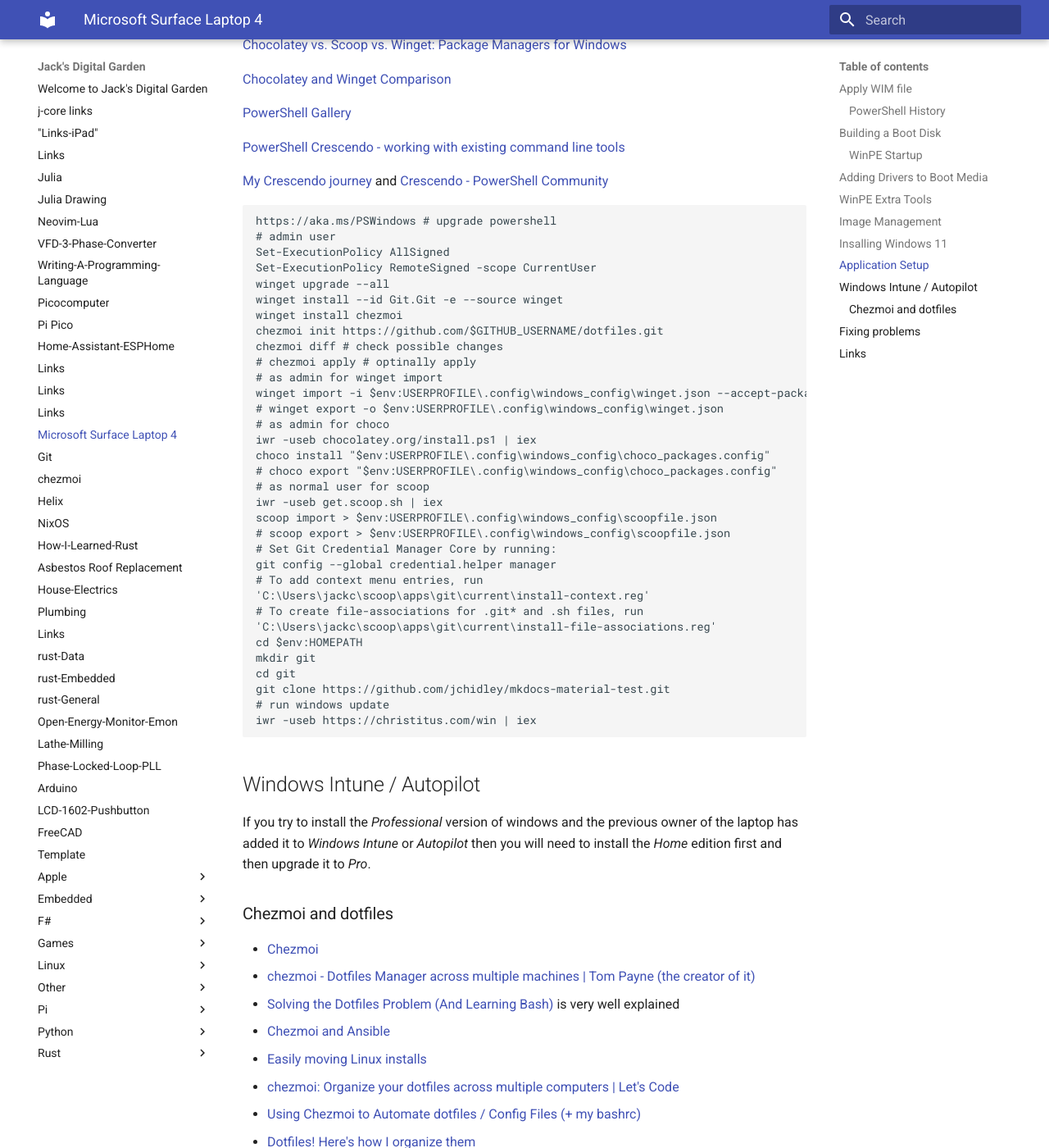
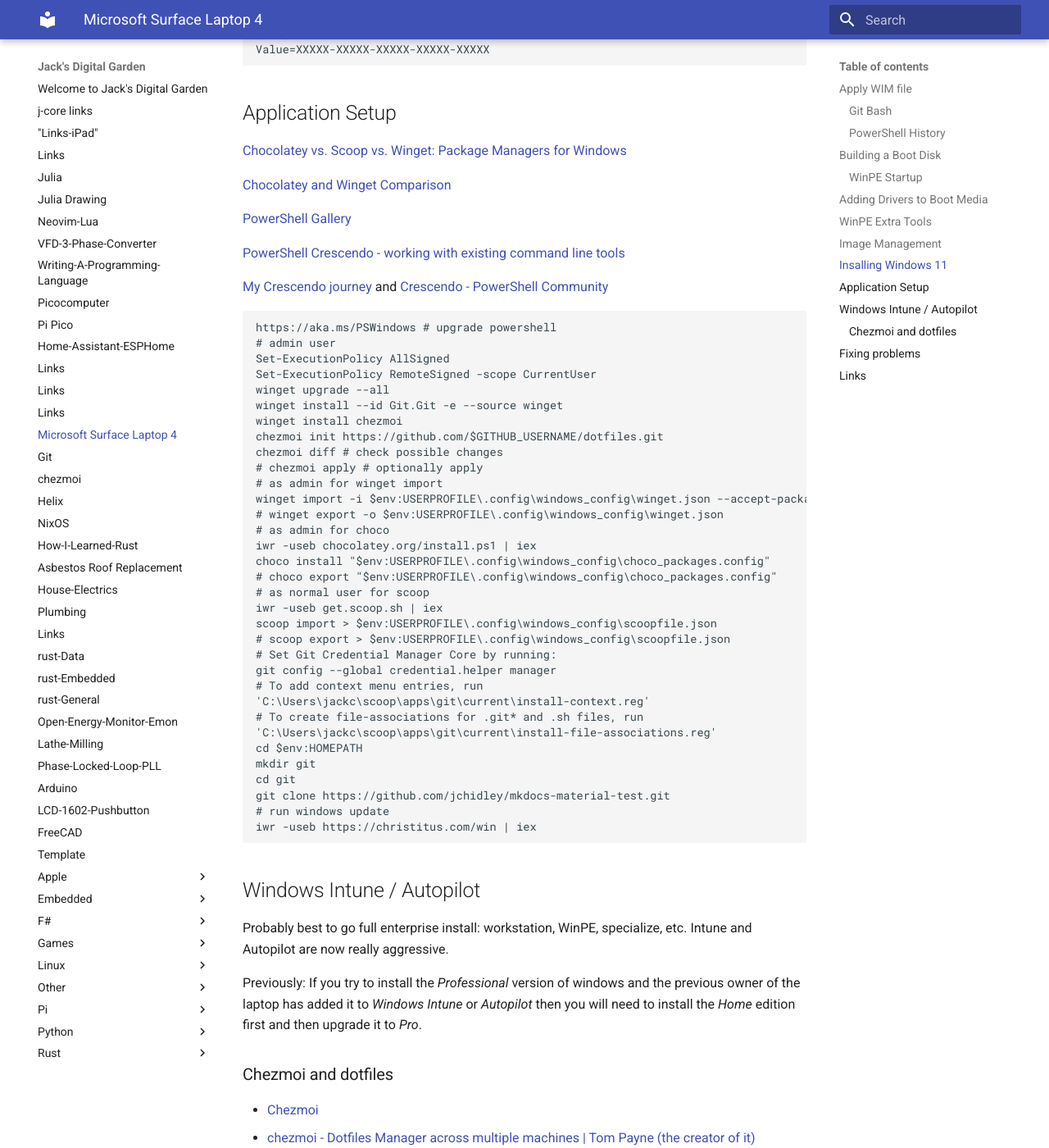
Before and after one commit to jchidley/mkdocs-material-test, an MkDocs documentation site: the page built from docs/2024-01-17-Microsoft-Surface-Laptop-4.md, in a window 1280 px wide and 1400 px high, scrolled down 7521 px. Shown: the whole window at 82% size. Built offline with MkDocs 1.6.1 and Material for MkDocs 9.7.7, drawn with Linux system fonts in a browser that asks for light colours; some of the changed text lies outside the part shown.

Commit message:
spelling

````diff
--- a/docs/2024-01-17-Microsoft-Surface-Laptop-4.md
+++ b/docs/2024-01-17-Microsoft-Surface-Laptop-4.md
@@ -38,11 +36,15 @@
 exit
 ```
 
+### Git Bash
+
+Installed with git for windows. From [MinGW-w64](https://www.mingw-w64.org/)
+see [Setting up Git Bash / MINGW / MSYS2 on Windows](https://www.pascallandau.com/blog/setting-up-git-bash-mingw-msys2-on-windows/)
 
 ### PowerShell History
 
 ```PowerShell
-hx (Get-PSReadlineOption).HistorySavePath # hx is Helix Editor
+$PROFILE # C:\Users\jackc\Documents\PowerShell\Microsoft.PowerShell_profile.ps1hx (Get-PSReadlineOption).HistorySavePath # hx is Helix Editor
 ```
 
 ## Building a Boot Disk
@@ -375,7 +377,7 @@
 winget install chezmoi
 chezmoi init https://github.com/$GITHUB_USERNAME/dotfiles.git
 chezmoi diff # check possible changes
-# chezmoi apply # optinally apply
+# chezmoi apply # optionally apply
 # as admin for winget import
 winget import -i $env:USERPROFILE\.config\windows_config\winget.json --accept-package-agreements
 # winget export -o $env:USERPROFILE\.config\windows_config\winget.json
@@ -403,7 +405,9 @@
 
 ## Windows Intune / Autopilot
 
-If you try to install the *Professional* version of windows and the previous owner of the laptop has added it to *Windows Intune* or *Autopilot* then you will need to install the *Home* edition first and then upgrade it to *Pro*.
+Probably best to go full enterprise install: workstation, WinPE, specialize, etc. Intune and Autopilot are now really aggressive.
+
+Previously: If you try to install the *Professional* version of windows and the previous owner of the laptop has added it to *Windows Intune* or *Autopilot* then you will need to install the *Home* edition first and then upgrade it to *Pro*.
 
 ### Chezmoi and dotfiles
 
````
Also changed, not shown: other parts of docs/2024-01-17-Microsoft-Surface-Laptop-4.md (+1 -3 lines).
